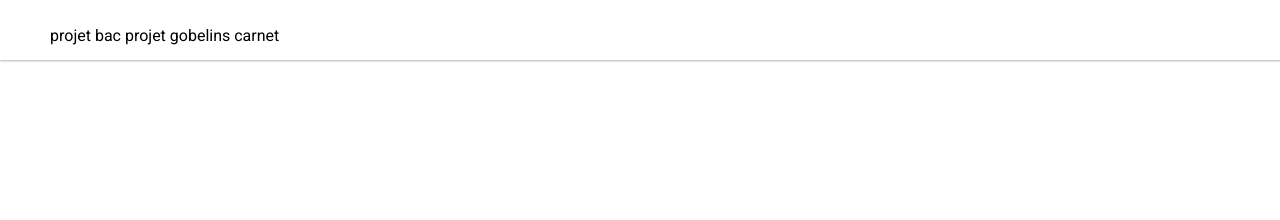
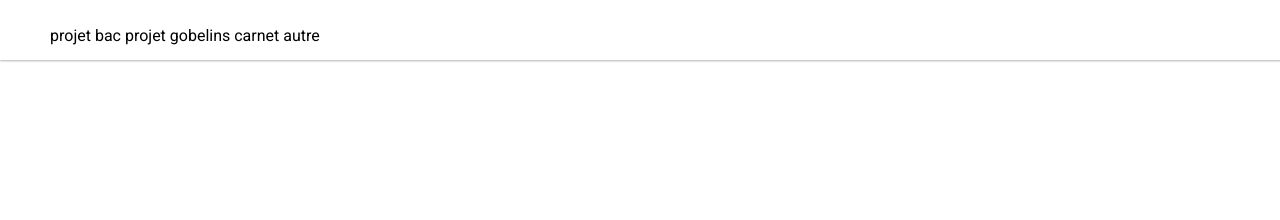
Before and after one commit to SinslayDang/SinslayDang.github.io, a Jekyll site: the page built from index.html, in a window 1280 px wide. Shown: the top 220 px of the page. Built offline with Jekyll 4.4.1, drawn with Linux system fonts in a browser that asks for light colours.

Commit message:
Update default.html

```diff
--- a/_layouts/default.html
+++ b/_layouts/default.html
@@ -37,6 +37,7 @@
 					<li>projet bac</li>
 					<li>projet gobelins</li>
 					<li>carnet</li>
+					<li>autre</li>
 				</ul>
 			</nav>
 		</body>
```
